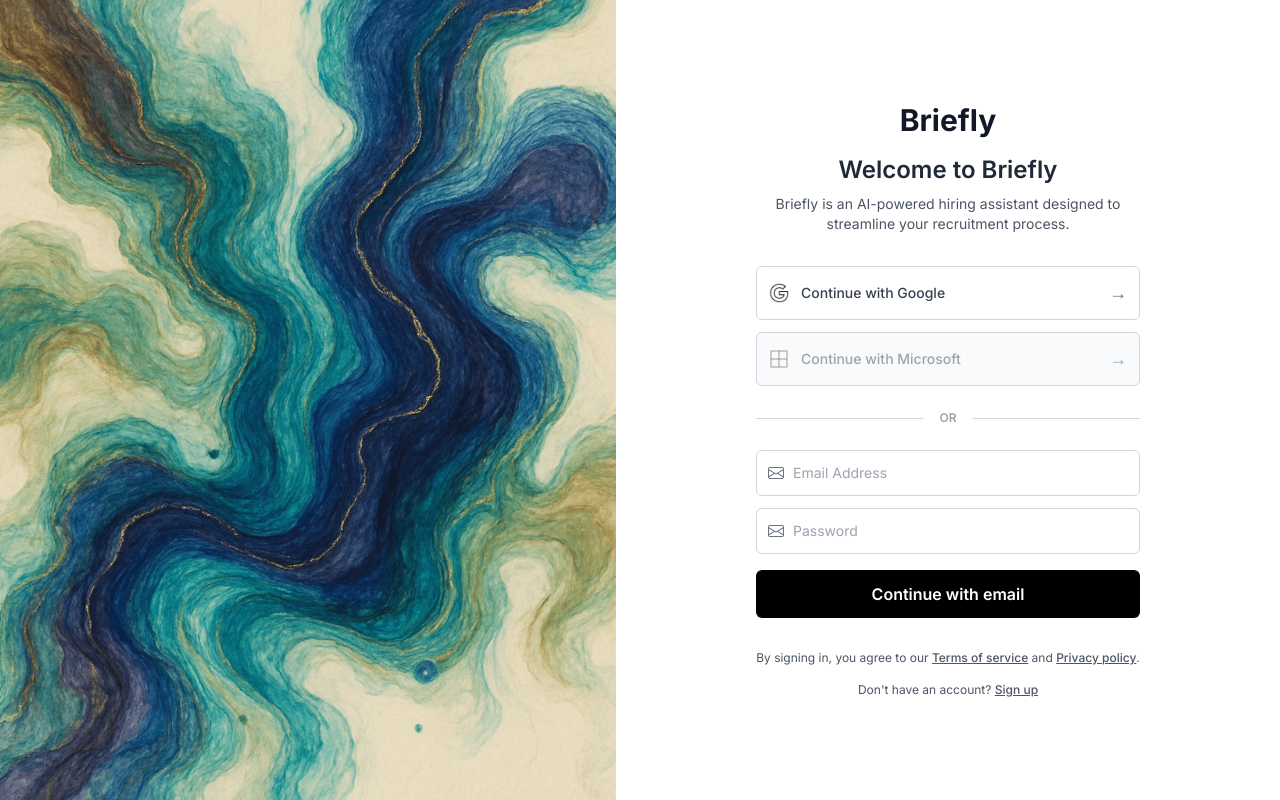
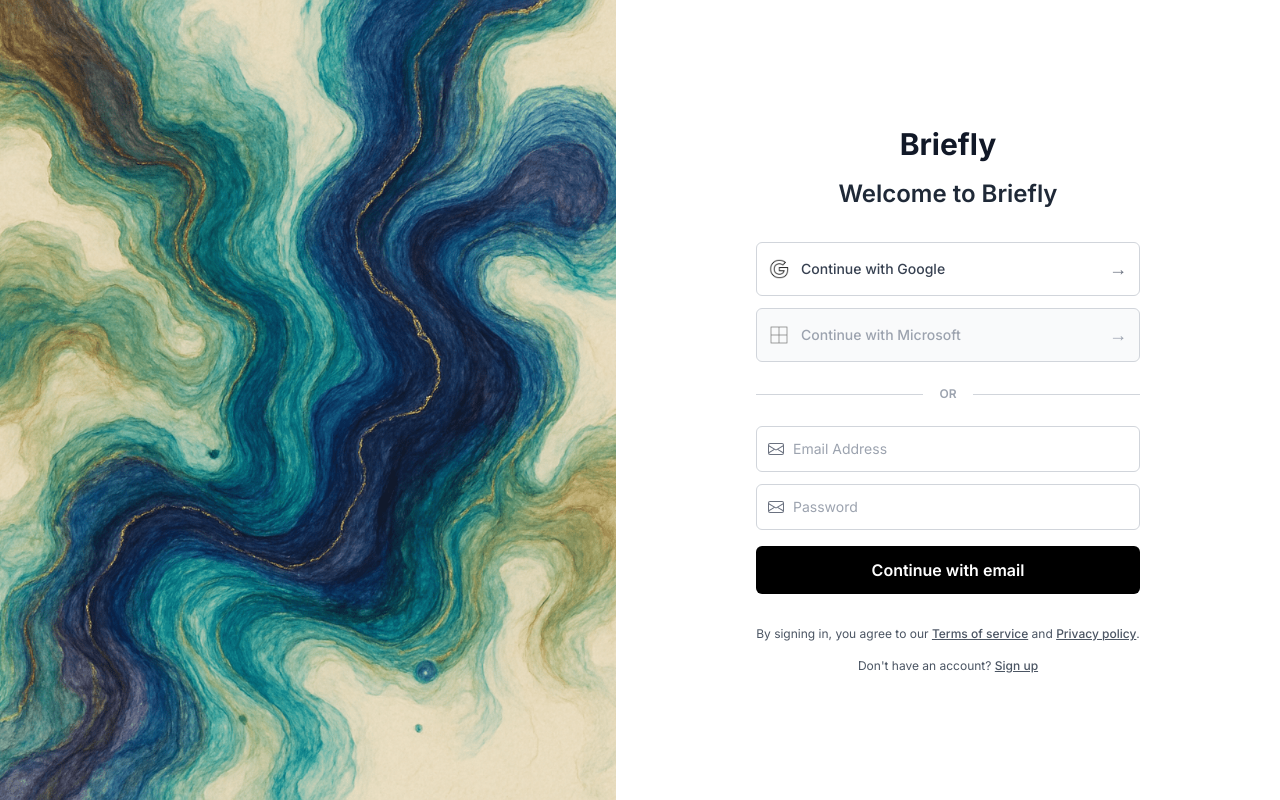
Before and after one commit to BenjaminLawani/Briefly, a FastAPI app: page /auth/login in a window 1280 px wide. Run offline with FastAPI, Linux system fonts and the light colour scheme; parts of the project's set-up code (start-up, migrations or seed data) failed here and were passed over; some libraries are stand-ins or nearby versions.

Commit message:
Landing Page

```diff
--- a/templates/get-started.html
+++ b/templates/get-started.html
@@ -34,7 +34,6 @@
                     <h1 class="text-3xl font-bold text-gray-900">Briefly</h1>
                     <h2 class="mt-4 text-2xl font-semibold text-gray-800">Sign Up for Briefly</h2>
                     <p class="mt-2 text-sm text-gray-600">
-                        Create an account to start streamlining your recruitment process.
                     </p>
                 </div>
 
--- a/templates/login.html
+++ b/templates/login.html
@@ -33,7 +33,6 @@
                     <h1 class="text-3xl font-bold text-gray-900">Briefly</h1>
                     <h2 class="mt-4 text-2xl font-semibold text-gray-800">Welcome to Briefly</h2>
                     <p class="mt-2 text-sm text-gray-600">
-                        Briefly is an AI-powered hiring assistant designed to streamline your recruitment process.
                     </p>
                 </div>
 
```
